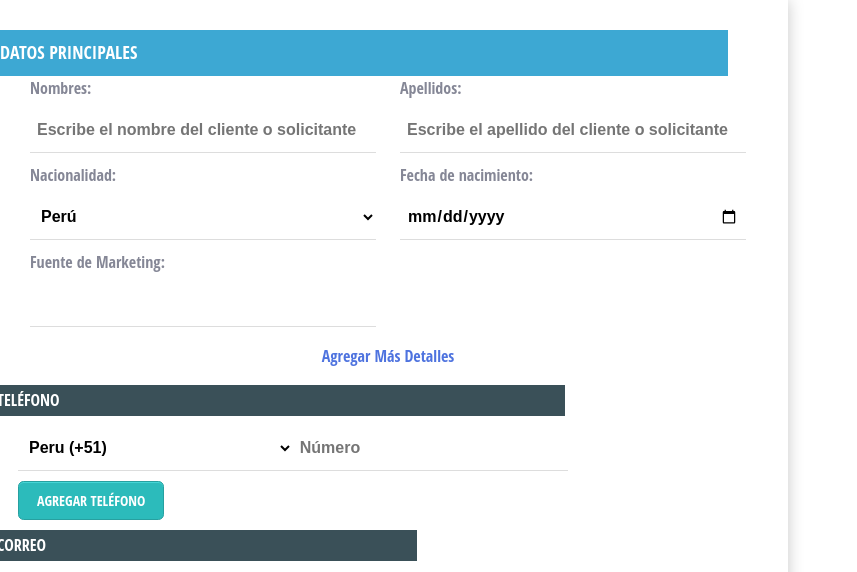
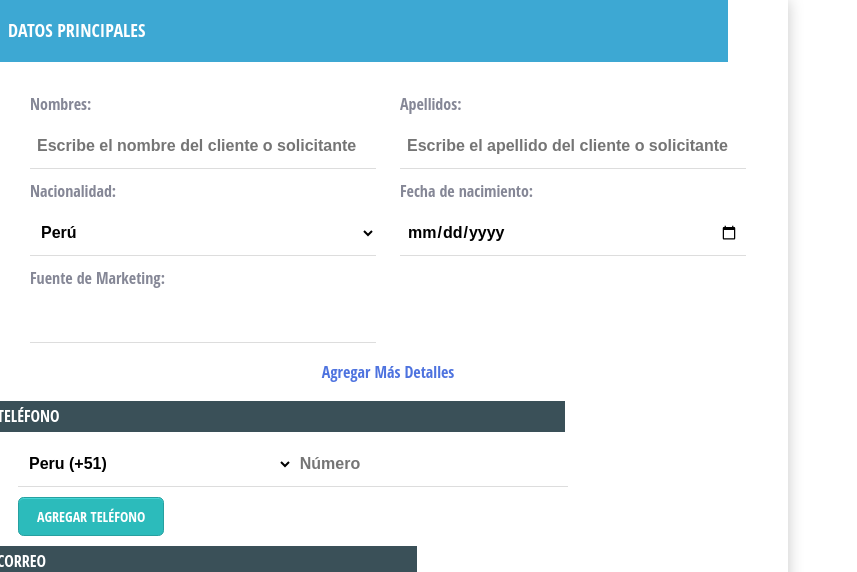
Before and after one commit to danielboggianosa/GestionAgencias, a PHP site: template src/views/forms/pasajero-nuevo.php in a window 1280 px wide. Shown: the top 572 px of the page, without its empty margins (0-857 px from the left). Run offline with PHP 8.4, Linux system fonts and the light colour scheme; the template is opened without the code that fills it, so the values that code supplies are empty; some libraries are stand-ins or nearby versions.

Commit message:
crm listo para producción

```diff
--- a/src/views/forms/pasajero-nuevo.php
+++ b/src/views/forms/pasajero-nuevo.php
@@ -1,26 +1,26 @@
 <div class="form-style-8 row" id="pasajero-nuevo">
-    <h3 class="col-md-12">Datos Principales</h3>
-    <div class="col-md-6 col-sm-12" id="nombre">
+    <h2 class="col-md-12">Datos Principales</h2>
+    <div class="col-md-12 col-lg-6" id="nombre">
         <label for="nombre">Nombres:</label>
         <input name="nombre" type="text" placeholder="Escribe el nombre del cliente o solicitante" required>
     </div>
 
-    <div class="col-md-6 col-sm-12" id="apellidos">
+    <div class="col-md-12 col-lg-6" id="apellidos">
         <label for="apellido">Apellidos:</label>
         <input name="apellido" type="text" placeholder="Escribe el apellido del cliente o solicitante" required>
     </div>
 
-    <div class="col-md-6 col-sm-12" id="nacion">
+    <div class="col-md-12 col-lg-6" id="nacion">
         <label for="nacionalidad">Nacionalidad:</label>
         <select name="nacionalidad" id="nacionalidad"></select>
     </div>
 
-    <div class="col-md-6 col-sm-12" id="nacimiento">
+    <div class="col-md-12 col-lg-6" id="nacimiento">
         <label for="nacimiento">Fecha de nacimiento:</label>
         <input type="date" name="nacimiento">
     </div>
 
-    <div class="col-md-6 col-sm-12" id="fuente">
+    <div class="col-md-12 col-lg-6" id="fuente">
         <label for="fuente">Fuente de Marketing:</label>
         <input type="text" name="fuente">
     </div>
```
Also changed, not shown: src/controllers/crmController.php (+32 -1 lines).
